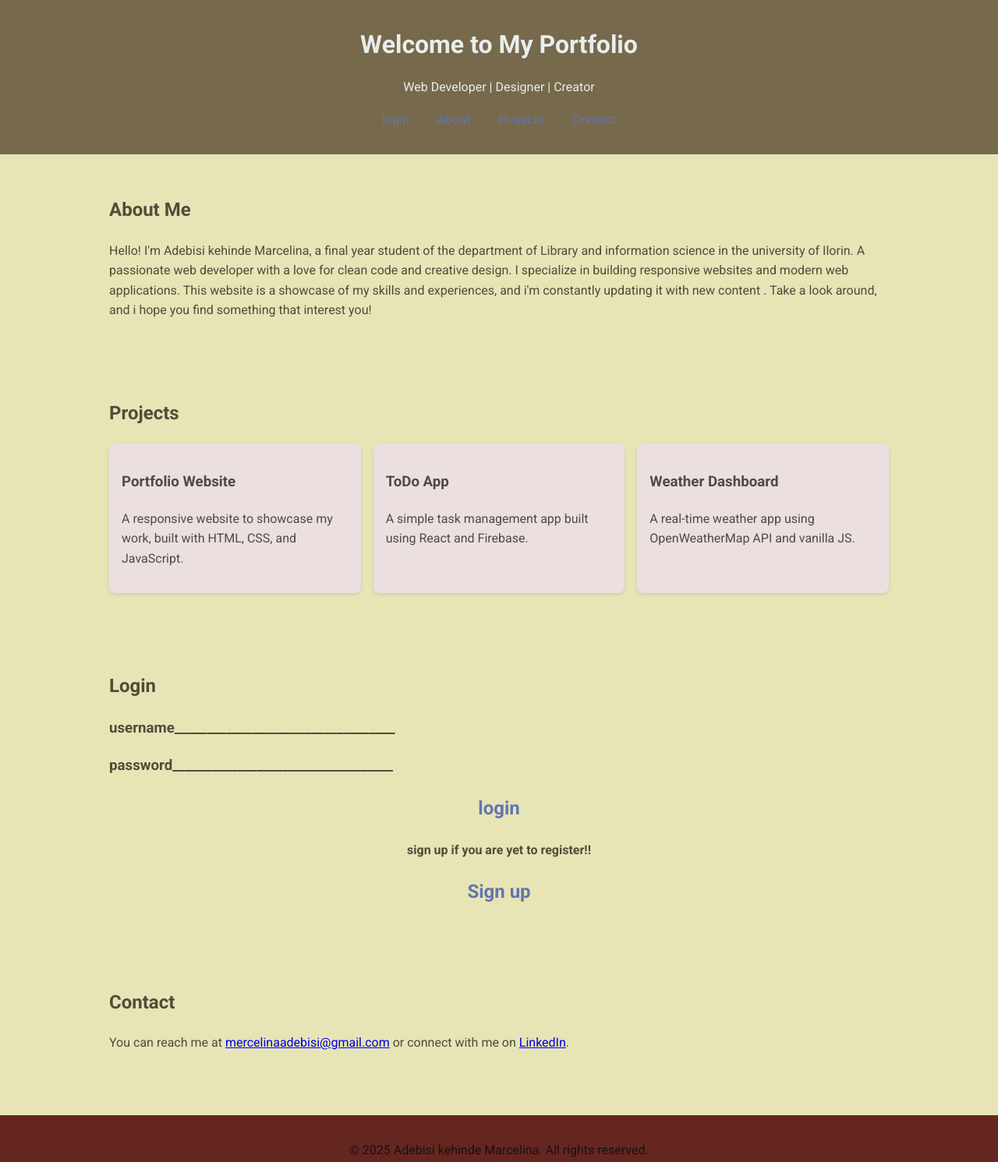
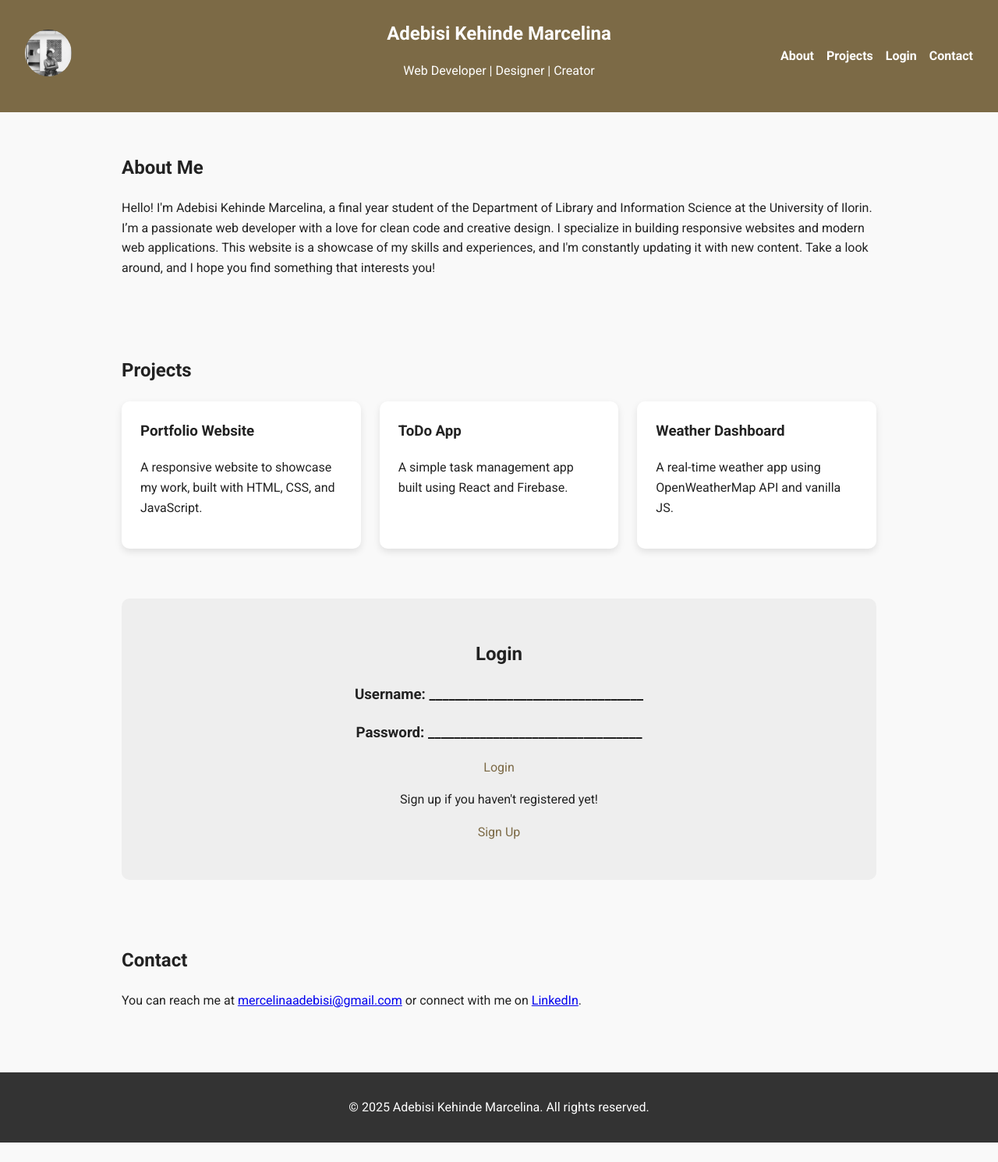
Before and after one commit to simon-azike1/u-inspire-project, a plain HTML site: page index.html in a window 1280 px wide. Shown: the whole page at 78% size. After the commit the page ends 1466 px from the top, so only its background shows below. Drawn offline with Linux system fonts and the light colour scheme.

Commit message:
added image logo

```diff
--- a/index.html
+++ b/index.html
@@ -3,74 +3,174 @@
 <head>
   <meta charset="UTF-8" />
   <meta name="viewport" content="width=device-width, initial-scale=1.0"/>
-  <title>Adebisi kehinde Marcelina| Portfolio</title>
+  <title>Adebisi Kehinde Marcelina | Portfolio</title>
   <link href="https://fonts.googleapis.com/css2?family=Roboto:wght@400;700&display=swap" rel="stylesheet">
   <style>
+    * {
+      box-sizing: border-box;
+    }
+
     body {
       margin: 0;
       font-family: 'Roboto', sans-serif;
       line-height: 1.6;
-      background: #e7e4b6;
-      color: #070700af;
+      background: #f9f9f9;
+      color: #222;
     }
+
     header {
-      background: hsl(41, 23%, 38%);
-      color: #e7eeee;
-      padding: 2rem 1rem;
+      background: #7c6a46;
+      color: #fff;
+      padding: 1.5rem 2rem;
+    }
+
+    .project{
+      scroll-behavior: smooth;
+    }
+
+    .header-container {
+      display: flex;
+      align-items: center;
+      justify-content: space-between;
+      flex-wrap: wrap;
+    }
+
+    .logo {
+      flex: 1;
+    }
+
+    .img-logo {
+      width: 60px;
+      height: 60px;
+      object-fit: cover;
+      border-radius: 50%;
+      border: none;
+    }
+
+    .profile-text {
+      flex: 2;
       text-align: center;
     }
-    header h1 {
+
+    .profile-text h1 {
       margin: 0;
+      font-size: 1.5rem;
     }
-    nav {
-      margin-top: 1rem;
+
+    .profile-text p {
+      font-size: 1rem;
     }
-    nav a {
-      color: #6275b1;
-      margin: 0 1rem;
+
+    .header-nav {
+      flex: 1;
+      display: flex;
+      justify-content: flex-end;
+      gap: 1rem;
+    }
+
+    .header-nav a {
+      color: #fff;
       text-decoration: none;
+      font-weight: bold;
+      transition: opacity 0.2s ease-in-out;
     }
+
+    .header-nav a:hover {
+      opacity: 0.8;
+    }
+
     section {
       padding: 2rem 1rem;
       max-width: 1000px;
       margin: auto;
     }
+
     .projects {
       display: grid;
       grid-template-columns: repeat(auto-fit, minmax(250px, 1fr));
-      gap: 1rem;
+      gap: 1.5rem;
     }
+
     .project {
-      background: #ebdfdf;
-      padding: 1rem;
-      border-radius: 8px;
-      box-shadow: 0 2px 5px rgba(0,0,0,0.1);
+      background: #fff;
+      padding: 1.5rem;
+      border-radius: 10px;
+      box-shadow: 0 4px 10px rgba(0,0,0,0.1);
     }
+
+    .project h3 {
+      margin-top: 0;
+    }
+
     footer {
-      background: #500707da;
-      color: #111010ea;
+      background: #333;
+      color: #fff;
       text-align: center;
       padding: 1rem;
       margin-top: 2rem;
+    }
+
+    .login {
+      background: #eee;
+      padding: 2rem;
+      border-radius: 10px;
+      text-align: center;
+    }
+
+    .login h2, .login h3 {
+      margin-bottom: 1rem;
+    }
+
+    .login a {
+      color: #7c6a46;
+      text-decoration: none;
+    }
+
+    .login a:hover {
+      text-decoration: underline;
+    }
+
+    @media (max-width: 768px) {
+      .header-container {
+        flex-direction: column;
+        text-align: center;
+      }
+
+      .header-nav {
+        justify-content: center;
+        margin-top: 1rem;
+      }
     }
   </style>
 </head>
 <body>
 
   <header>
-    <h1>Welcome to My Portfolio</h1>
+    <div class="header-container">
+      <!-- Logo -->
+      <div class="logo">
+        <img src="./image/Profile_pic.png" alt="Logo" class="img-logo" />
+      </div>
+
+      <!-- Profile Text -->
+      <div class="profile-text">
+        <h1>Adebisi Kehinde Marcelina</h1>
         <p>Web Developer | Designer | Creator</p>
-    <nav>
-      <a href="#login">login</a>
+      </div>
+
+      <!-- Navigation -->
+      <nav class="header-nav">
         <a href="#about">About</a>
         <a href="#projects">Projects</a>
+        <a href="#login">Login</a>
         <a href="#contact">Contact</a>
       </nav>
+    </div>
   </header>
 
   <section id="about">
     <h2>About Me</h2>
-    <p>Hello! I'm Adebisi kehinde Marcelina, a final year student of the department of Library and information science in the university of Ilorin. A passionate web developer with a love for clean code and creative design. I specialize in building responsive websites and modern web applications. This website is a showcase of my skills and experiences, and i'm constantly updating it with new content . Take a look around, and i hope you find something that interest you!</p>
+    <p>Hello! I'm Adebisi Kehinde Marcelina, a final year student of the Department of Library and Information Science at the University of Ilorin. I’m a passionate web developer with a love for clean code and creative design. I specialize in building responsive websites and modern web applications. This website is a showcase of my skills and experiences, and I'm constantly updating it with new content. Take a look around, and I hope you find something that interests you!</p>
   </section>
 
   <section id="projects">
@@ -91,30 +191,24 @@
     </div>
   </section>
 
-
-  <nav>
   <section id="login">
     <div class="login">
-      <div class="login">
       <h2>Login</h2>
-        <h3>username__________________________________</h3>
-        <h3>password__________________________________</h3>
-        <h2><center><a href="#login">login</a></center></h2>
-        <center><h4>sign up if you are yet to register!!</h4></center>
-        <center><h2><a href="#Sign up">Sign up</a></h2></center>
-      </div>
+      <h3>Username: _________________________________</h3>
+      <h3>Password: _________________________________</h3>
+      <p><a href="#login">Login</a></p>
+      <p>Sign up if you haven't registered yet!</p>
+      <p><a href="#signup">Sign Up</a></p>
     </div>
   </section>
-  </nav>
 
   <section id="contact">
     <h2>Contact</h2>
     <p>You can reach me at <a href="mailto:mercelinaadebisi@gmail.com">mercelinaadebisi@gmail.com</a> or connect with me on <a href="https://linkedin.com">LinkedIn</a>.</p>
   </section>
 
-
   <footer>
-    <p>&copy; 2025 Adebisi kehinde Marcelina. All rights reserved.</p>
+    <p>&copy; 2025 Adebisi Kehinde Marcelina. All rights reserved.</p>
   </footer>
 
 </body>
```
Also changed, not shown: image/Profile_pic.png (added). Lines whose indentation alone changed are shown as unchanged.
